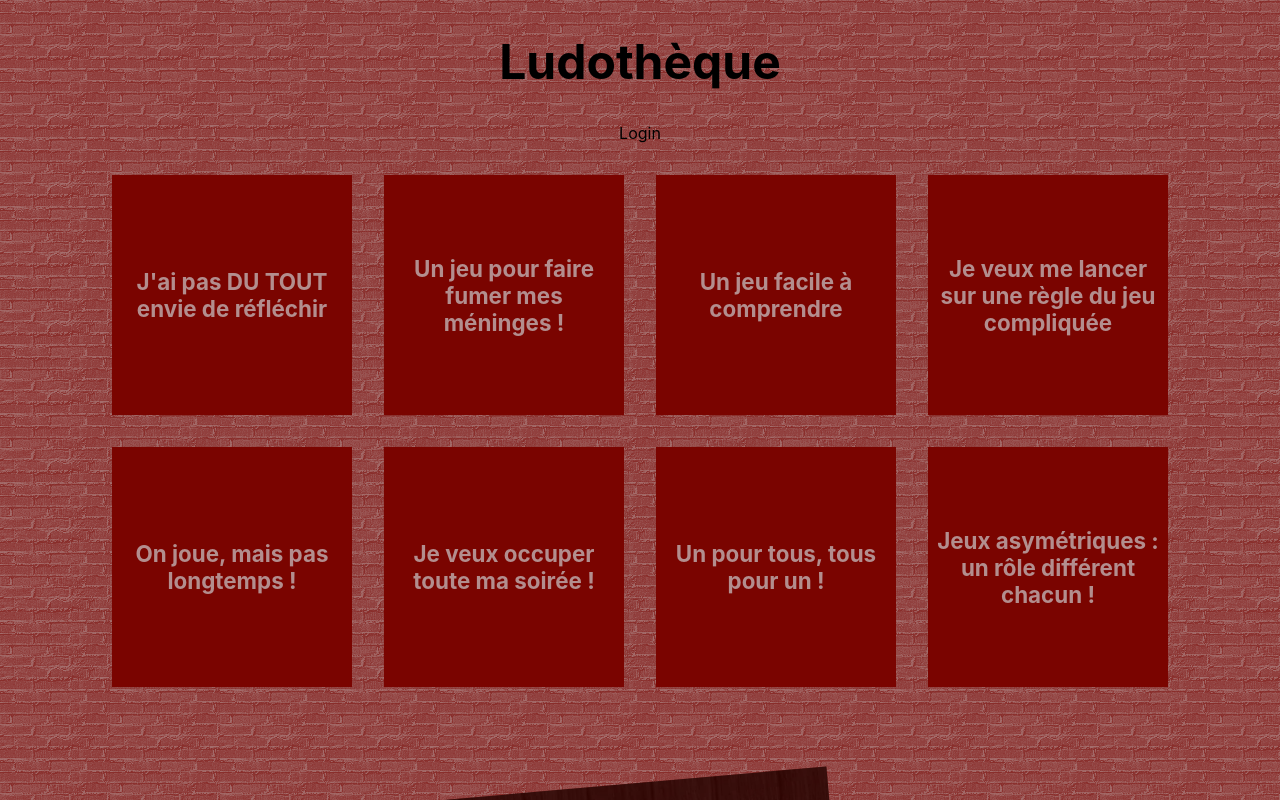
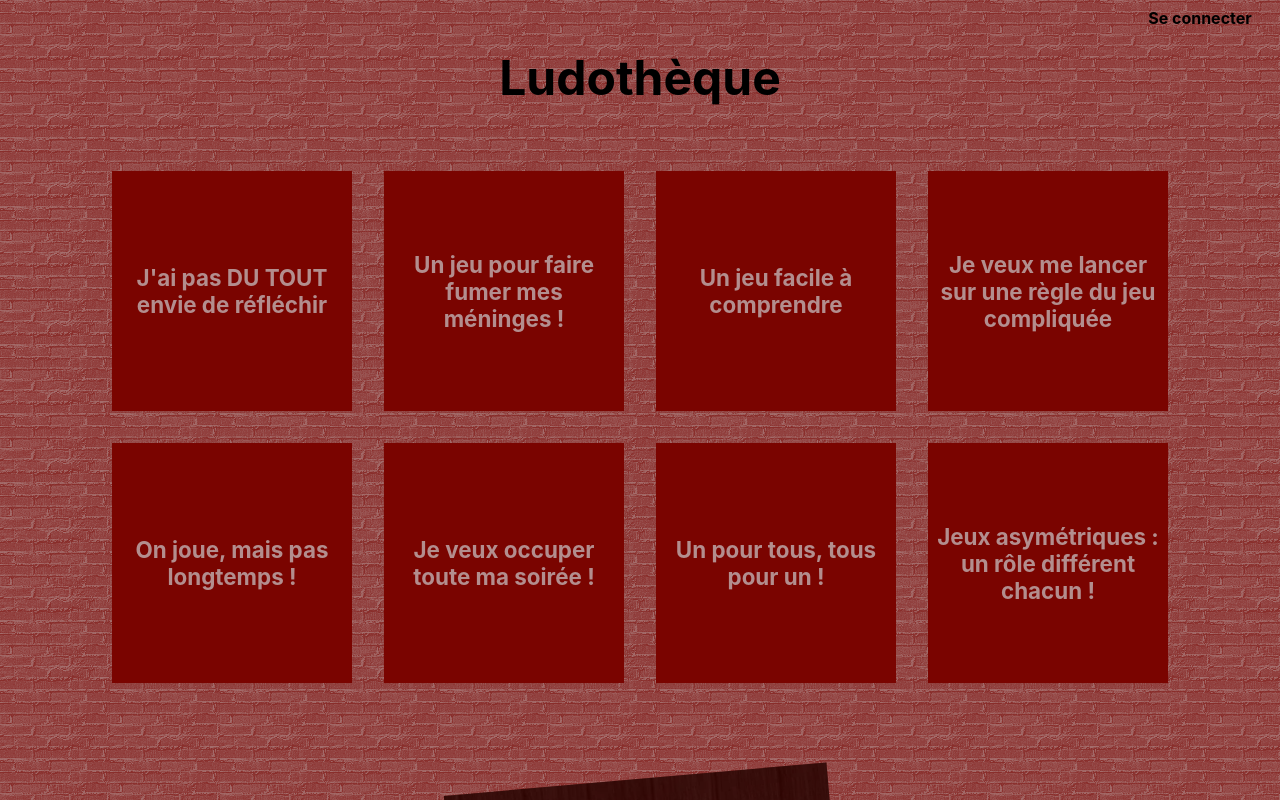
Before and after one commit to ValerieVT/ludotheque-front, a React (Create React App) app: page / in a window 1280 px wide. Shown: the top 800 px of the page. Built offline with nearby package versions, Linux system fonts and the light colour scheme; no server answers.

Commit message:
Designed header

```diff
--- a/src/App.css
+++ b/src/App.css
@@ -5,6 +5,9 @@ body {
 }
 h1 {
   font-size: 3rem;
+  width: 25rem;
+  margin: auto;
+  padding: 3rem 0 2rem 0;
 }
 h2,
 h3 {
@@ -20,6 +23,18 @@ li {
 .App a {
   color: #000;
   text-decoration: none;
+}
+
+.App header div {
+  width: 10rem;
+  position: absolute;
+  right: 0rem;
+  top: 0.5rem;
+  font-size: 1rem;
+  font-weight: bold;
+}
+.App header div a:hover {
+  text-decoration: underline;
 }
 
 .Home .choices {
--- a/src/components/Header.jsx
+++ b/src/components/Header.jsx
@@ -6,9 +6,12 @@ const Header = () => {
   const { user, logout } = useContext(AuthContext);
   return (
     <header>
-      <Link to="/">
-        <h1>Ludothèque</h1>
-      </Link>
+      <h1>
+        <Link to="/" title="Retour à la page d'accueil">
+          Ludothèque
+        </Link>
+      </h1>
+
       {user && (
         <div>
           <button type="button" onClick={logout}>
@@ -18,7 +21,9 @@ const Header = () => {
       )}
       {user !== {} && (
         <div>
-          <Link to="/connexion">Login</Link>
+          <Link to="/connexion" title="Connexion">
+            Se connecter
+          </Link>
         </div>
       )}
     </header>
```
